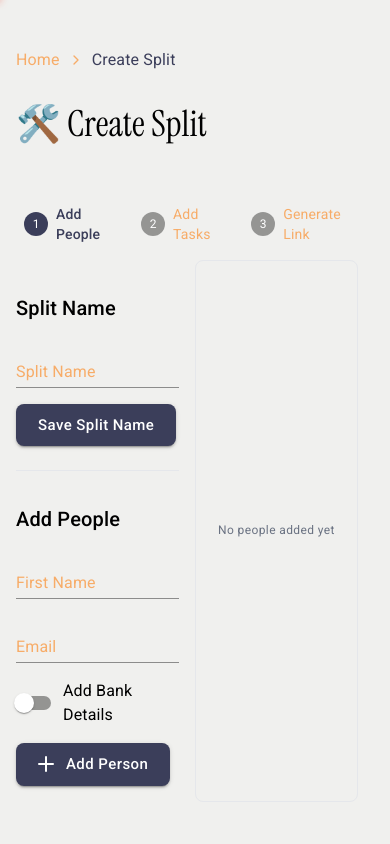
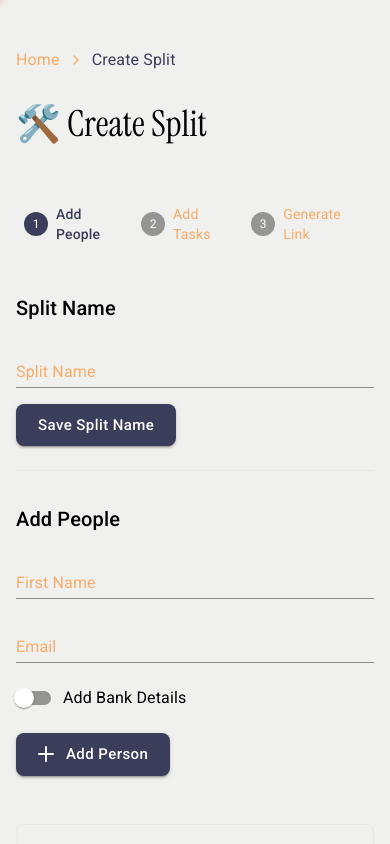
Before and after one commit to TharinduEpaz/open-split, a React (Vite) app in the folder open-split/: page /create-split in a window 390 px wide. Shown: the top 844 px of the page. Built offline with nearby package versions, Linux system fonts and the light colour scheme.

Commit message:
fix : improve responsiveness + removed devtools

```diff
--- a/open-split/src/app/create-split/components/add-people/add-people-form.tsx
+++ b/open-split/src/app/create-split/components/add-people/add-people-form.tsx
@@ -86,7 +86,14 @@ export default function AddPeopleForm() {
   }, [splitNameForm.state.isSubmitted, peopleForm.state.isSubmitted])
 
   return (
-    <Box className="mt-12" maxWidth={'400px'} sx={{ pb: 4 }}>
+    <Box
+      className="mt-12"
+      sx={{
+        pb: 4,
+        maxWidth: { xs: '100%', sm: '400px' },
+        width: '100%',
+      }}
+    >
       {/* Split Name Section */}
       <Box sx={{ mb: 4, pb: 3, borderBottom: '1px solid #e5e7eb' }}>
         <Typography variant="h6" sx={{ mb: 2 }}>
--- a/open-split/src/app/create-split/components/add-people/add-people.tsx
+++ b/open-split/src/app/create-split/components/add-people/add-people.tsx
@@ -19,12 +19,15 @@ const modalStyle = {
   top: '50%',
   left: '50%',
   transform: 'translate(-50%, -50%)',
-  width: 400,
+  width: { xs: '90%', sm: 400 },
+  maxWidth: '90vw',
   bgcolor: 'background.paper',
   borderRadius: 2,
   boxShadow: 24,
-  p: 4,
+  p: { xs: 2, sm: 4 },
   outline: 'none',
+  maxHeight: '90vh',
+  overflow: 'auto',
 }
 
 
@@ -33,17 +36,26 @@ function AddPeople() {
 
   return (
     <>
-      <Stack direction={'row'}>
-        <Box width={'50%'}>
+      <Stack
+        direction={{ xs: 'column', md: 'row' }}
+        spacing={{ xs: 2, md: 0 }}
+        sx={{ width: '100%' }}
+      >
+        <Box
+          width={{ xs: '100%', md: '50%' }}
+          sx={{ pr: { xs: 0, md: 2 } }}
+        >
           <AddPeopleForm />
         </Box>
         <Box
-          width={'50%'}
-          className="border m-4 overflow-auto rounded-lg border-gray-200"
+          width={{ xs: '100%', md: '50%' }}
+          className="border overflow-auto rounded-lg border-gray-200"
           sx={{
             display: 'flex',
             flexDirection: 'column',
-            minHeight: '400px',
+            minHeight: { xs: '300px', md: '400px' },
+            m: { xs: 0, md: 2 },
+            mt: { xs: 2, md: 2 },
           }}
         >
           {createSplitData.people && createSplitData.people.length === 0 ? (
@@ -107,7 +119,11 @@ function PeopleCard({ name, email, bankDetails }: PeopleCardProps) {
   return (
     <>
       <Card
-        className="flex items-center gap-4 p-4 cursor-pointer hover:bg-gray-50"
+        className="flex items-center cursor-pointer hover:bg-gray-50"
+        sx={{
+          gap: { xs: 2, sm: 4 },
+          p: { xs: 2, sm: 4 },
+        }}
         onClick={handleOpen}
       >
         <Avatar>{getInitials(name)}</Avatar>
--- a/open-split/src/app/create-split/components/add-task/add-task-form.tsx
+++ b/open-split/src/app/create-split/components/add-task/add-task-form.tsx
@@ -67,7 +67,14 @@ export default function AddTaskForm() {
   }
 
   return (
-    <Box className="mt-12" maxWidth={'400px'} sx={{ pb: 4 }}>
+    <Box
+      className="mt-12"
+      sx={{
+        pb: 4,
+        maxWidth: { xs: '100%', sm: '400px' },
+        width: '100%',
+      }}
+    >
       <form
         onSubmit={(e) => {
           e.preventDefault()
--- a/open-split/src/app/create-split/components/add-task/add-task.tsx
+++ b/open-split/src/app/create-split/components/add-task/add-task.tsx
@@ -18,12 +18,15 @@ const modalStyle = {
   top: '50%',
   left: '50%',
   transform: 'translate(-50%, -50%)',
-  width: 400,
+  width: { xs: '90%', sm: 400 },
+  maxWidth: '90vw',
   bgcolor: 'background.paper',
   borderRadius: 2,
   boxShadow: 24,
-  p: 4,
+  p: { xs: 2, sm: 4 },
   outline: 'none',
+  maxHeight: '90vh',
+  overflow: 'auto',
 }
 
 interface Task {
@@ -40,16 +43,49 @@ function AddTask() {
 
   return (
     <>
-      <Stack direction={'row'}>
-        <Box width={'50%'}>
+      <Stack
+        direction={{ xs: 'column', md: 'row' }}
+        spacing={{ xs: 2, md: 0 }}
+        sx={{ width: '100%' }}
+      >
+        <Box
+          width={{ xs: '100%', md: '50%' }}
+          sx={{ pr: { xs: 0, md: 2 } }}
+        >
           <AddTaskForm />
         </Box>
-        <Box width={'50%'}>
-          <Stack direction={'column'} className="mt-16 p-4 gap-4">
-            {tasks.map((task, index) => (
-              <TaskCard key={index} name={task.name} amount={task.amount} />
-            ))}
-          </Stack>
+        <Box
+          width={{ xs: '100%', md: '50%' }}
+          className="border overflow-auto rounded-lg border-gray-200"
+          sx={{
+            display: 'flex',
+            flexDirection: 'column',
+            minHeight: { xs: '300px', md: '400px' },
+            m: { xs: 0, md: 2 },
+            mt: { xs: 2, md: 2 },
+          }}
+        >
+          {tasks.length === 0 ? (
+            <Box
+              sx={{
+                display: 'flex',
+                alignItems: 'center',
+                justifyContent: 'center',
+                flex: 1,
+                height: '100%',
+              }}
+            >
+              <Typography variant="caption" className="text-gray-500">
+                No tasks added yet
+              </Typography>
+            </Box>
+          ) : (
+            <Stack direction={'column'} className="p-4 gap-4">
+              {tasks.map((task, index) => (
+                <TaskCard key={index} name={task.name} amount={task.amount} />
+              ))}
+            </Stack>
+          )}
         </Box>
       </Stack>
     </>
@@ -74,7 +110,11 @@ function TaskCard({ name, amount }: TaskCardProps) {
   return (
     <>
       <Card
-        className="flex items-center gap-4 p-4 cursor-pointer hover:bg-gray-50"
+        className="flex items-center cursor-pointer hover:bg-gray-50"
+        sx={{
+          gap: { xs: 2, sm: 4 },
+          p: { xs: 2, sm: 4 },
+        }}
         onClick={handleOpen}
       >
         <Avatar sx={{ bgcolor: 'primary.main' }}>
--- a/open-split/src/routes/__root.tsx
+++ b/open-split/src/routes/__root.tsx
@@ -1,8 +1,47 @@
-import { TanStackDevtools } from '@tanstack/react-devtools'
 import { Outlet, createRootRoute } from '@tanstack/react-router'
-import { TanStackRouterDevtoolsPanel } from '@tanstack/react-router-devtools'
 import Box from '@mui/material/Box'
 import TopLoadingBar from '@/components/loading-bar'
+import { useState, useEffect } from 'react'
+
+function DevTools() {
+  // Only render devtools in development
+  if (!import.meta.env.DEV) {
+    return null
+  }
+
+  // Dynamic import to ensure tree-shaking in production
+  const [Devtools, setDevtools] = useState<any>(null)
+  const [RouterPanel, setRouterPanel] = useState<any>(null)
+
+  useEffect(() => {
+    if (import.meta.env.DEV) {
+      import('@tanstack/react-devtools').then((mod) => {
+        setDevtools(() => mod.TanStackDevtools)
+      })
+      import('@tanstack/react-router-devtools').then((mod) => {
+        setRouterPanel(() => mod.TanStackRouterDevtoolsPanel)
+      })
+    }
+  }, [])
+
+  if (!Devtools || !RouterPanel) {
+    return null
+  }
+
+  return (
+    <Devtools
+      config={{
+        position: 'bottom-right',
+      }}
+      plugins={[
+        {
+          name: 'Tanstack Router',
+          render: <RouterPanel />,
+        },
+      ]}
+    />
+  )
+}
 
 export const Route = createRootRoute({
   component: () => (
@@ -16,17 +55,7 @@ export const Route = createRootRoute({
       <TopLoadingBar />
       {/* <Header /> */}
       <Outlet />
-      <TanStackDevtools
-        config={{
-          position: 'bottom-right',
-        }}
-        plugins={[
-          {
-            name: 'Tanstack Router',
-            render: <TanStackRouterDevtoolsPanel />,
-          },
-        ]}
-      />
+      <DevTools />
     </Box>
   ),
 })
```
